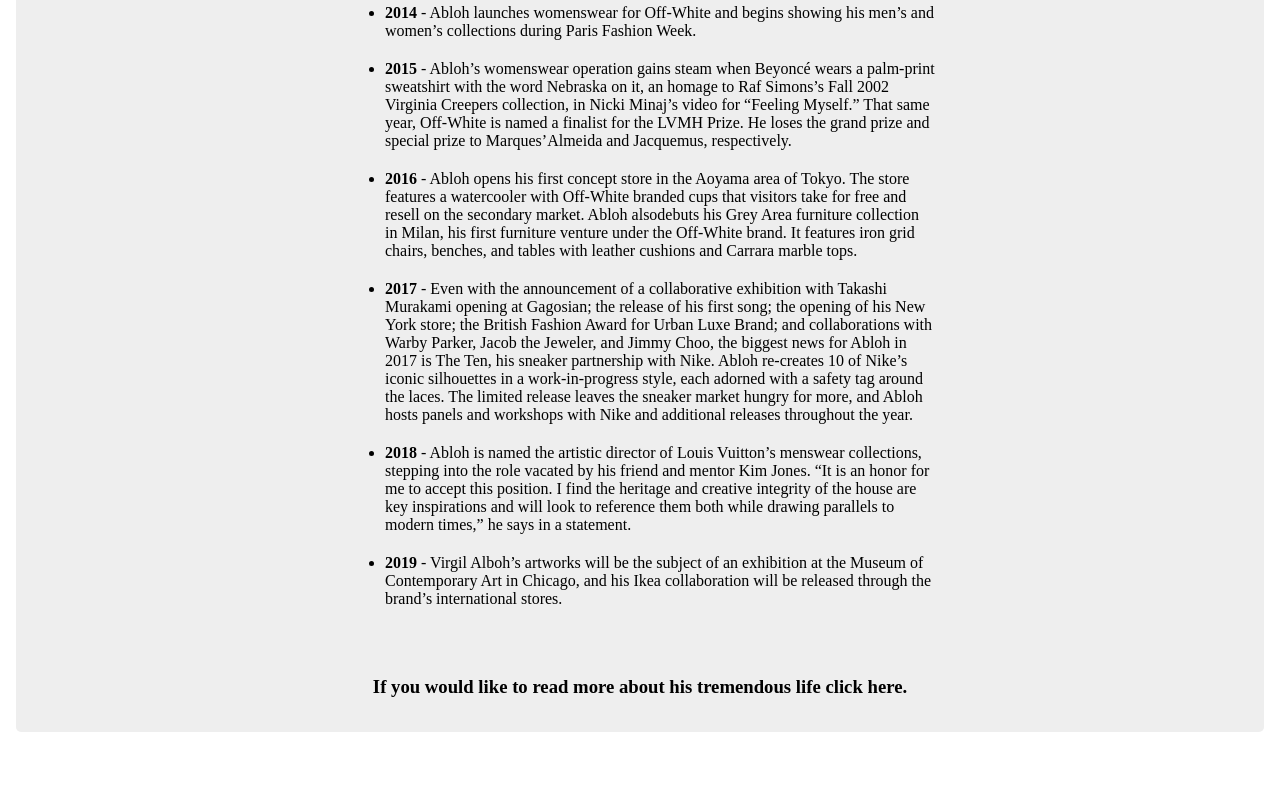
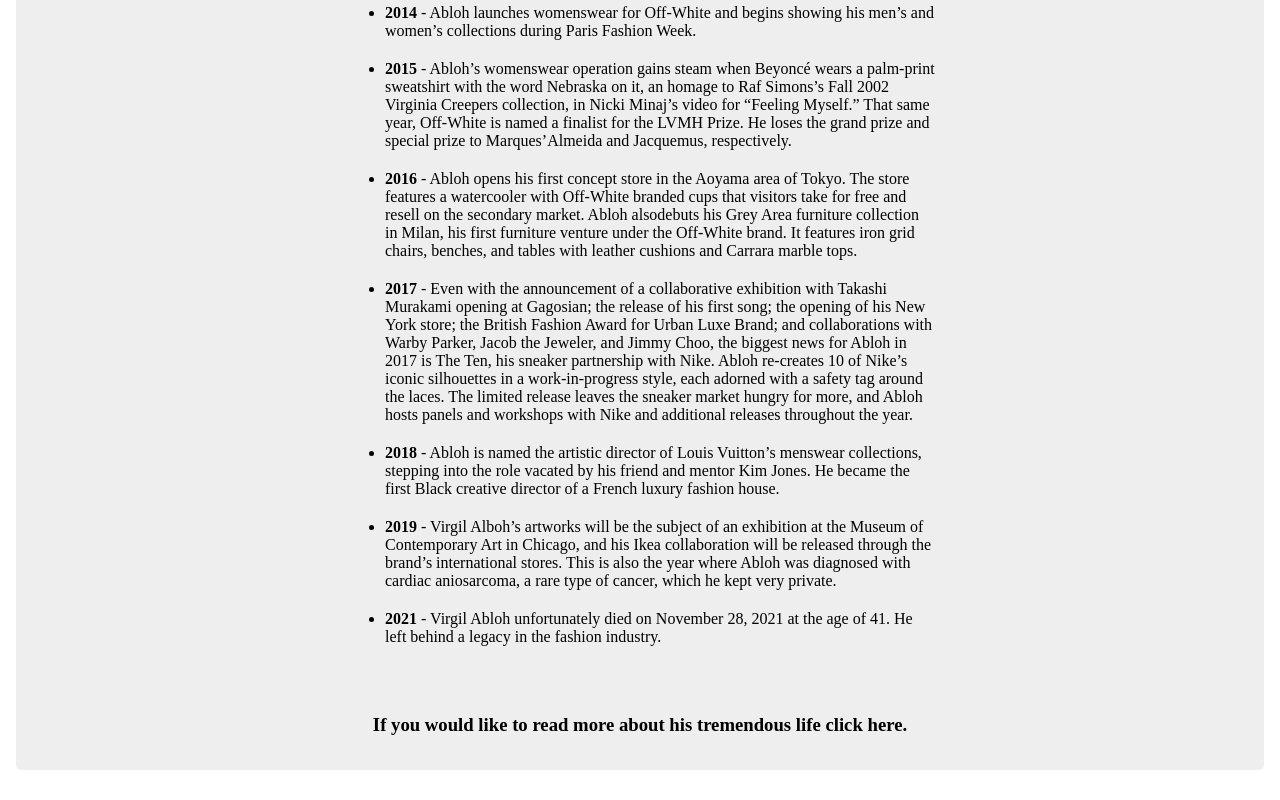
Before and after one commit to jesusross15/tributePage, a plain HTML site: page index.html in a window 1280 px wide. Shown: the part 1308-2108 px from the top of the page. Before the commit the page ends 2070 px from the top, so only its background shows below. Drawn offline with Linux system fonts and the light colour scheme.

Commit message:
final touches

```diff
--- a/index.html
+++ b/index.html
@@ -111,13 +111,19 @@
 
                 <li>
                     <strong>2018</strong>
-                     - Abloh is named the artistic director of Louis Vuitton’s menswear collections, stepping into the role vacated by his friend and mentor Kim Jones. “It is an honor for me to accept this position. I find the heritage
-                     and creative integrity of the house are key inspirations and will look to reference them both while drawing parallels to modern times,” he says in a statement.
+                     - Abloh is named the artistic director of Louis Vuitton’s menswear collections, stepping into the role vacated by his friend and mentor Kim Jones. He became the first Black creative director of a French luxury
+                     fashion house.
                 </li>
 
                 <li>
                     <strong>2019</strong>
-                    - Virgil Alboh’s artworks will be the subject of an exhibition at the Museum of Contemporary Art in Chicago, and his Ikea collaboration will be released through the brand’s international stores.
+                    - Virgil Alboh’s artworks will be the subject of an exhibition at the Museum of Contemporary Art in Chicago, and his Ikea collaboration will be released through the brand’s international stores. This is also the
+                    year where Abloh was diagnosed with cardiac aniosarcoma, a rare type of cancer, which he kept very private.
+                </li>
+
+                <li>
+                    <strong>2021</strong>
+                    - Virgil Abloh unfortunately died on November 28, 2021 at the age of 41. He left behind a legacy in the fashion industry.
                 </li>
             </ul>
         </section>
```
